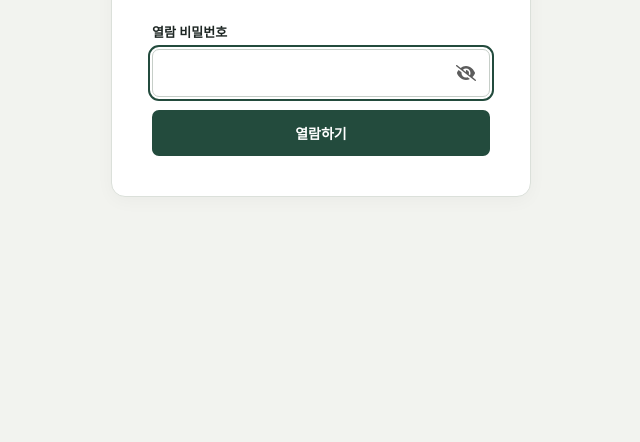
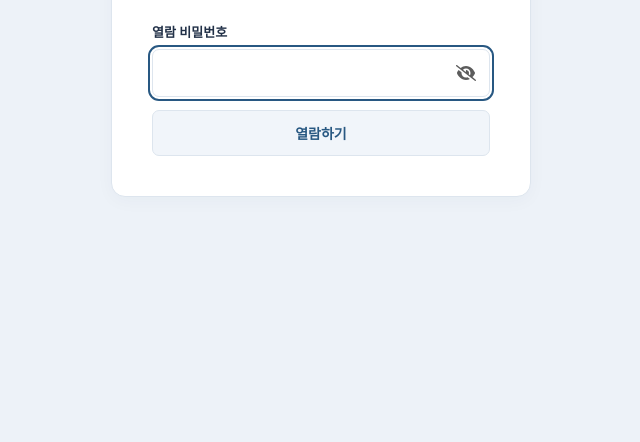
Before and after one commit to CG1-KR/portfolio-template, a plain HTML site: page index.html in a window 1280 px wide. Shown: the part 358-800 px from the top of the page, without its empty margins (319-959 px from the left). Drawn offline with Linux system fonts and the light colour scheme.

Commit message:
Match private entry colors to the portfolio palette

```diff
--- a/index.html
+++ b/index.html
@@ -16,12 +16,12 @@
         <style>
             :root {
                 color-scheme: light;
-                --entry-bg: #f2f3ef;
+                --entry-bg: #edf2f8;
                 --entry-card: #fff;
-                --entry-text: #1d2623;
-                --entry-muted: #525e58;
-                --entry-line: #c6cec8;
-                --entry-accent: #234b3d;
+                --entry-text: #213047;
+                --entry-muted: #506176;
+                --entry-line: #dde5ee;
+                --entry-accent: #285882;
                 font-family: "Pretendard Variable", Pretendard, "Noto Sans KR", "Malgun Gothic", system-ui, sans-serif;
             }
             *, *::before, *::after { box-sizing: border-box; }
@@ -38,9 +38,9 @@
                 width: min(100%, 420px);
                 padding: clamp(24px, 6vw, 40px);
                 background: var(--entry-card);
-                border: 1px solid #dbe0da;
+                border: 1px solid var(--entry-line);
                 border-radius: 14px;
-                box-shadow: 0 4px 18px #1d262309;
+                box-shadow: 0 4px 18px #21304709;
             }
             .staticrypt-title { margin: 0; font-size: 27px; letter-spacing: -.045em; line-height: 1.35; }
             .staticrypt-instructions p { margin: 10px 0 25px; color: var(--entry-muted); font-size: 14px; line-height: 1.65; }
@@ -77,16 +77,16 @@
                 min-height: 46px;
                 margin-top: 13px;
                 padding: 10px 16px;
-                border: 0;
+                border: 1px solid var(--entry-line);
                 border-radius: 7px;
-                background: var(--entry-accent);
-                color: #fff;
+                background: #f1f5fa;
+                color: var(--entry-accent);
                 font: inherit;
                 font-size: 14px;
                 font-weight: 600;
                 cursor: pointer;
             }
-            .staticrypt-decrypt-button:hover { background: #193a2e; }
+            .staticrypt-decrypt-button:hover { background: #e2ecf7; }
             #staticrypt-password:focus-visible, .staticrypt-decrypt-button:focus-visible {
                 outline: 2px solid var(--entry-accent);
                 outline-offset: 2px;
```
